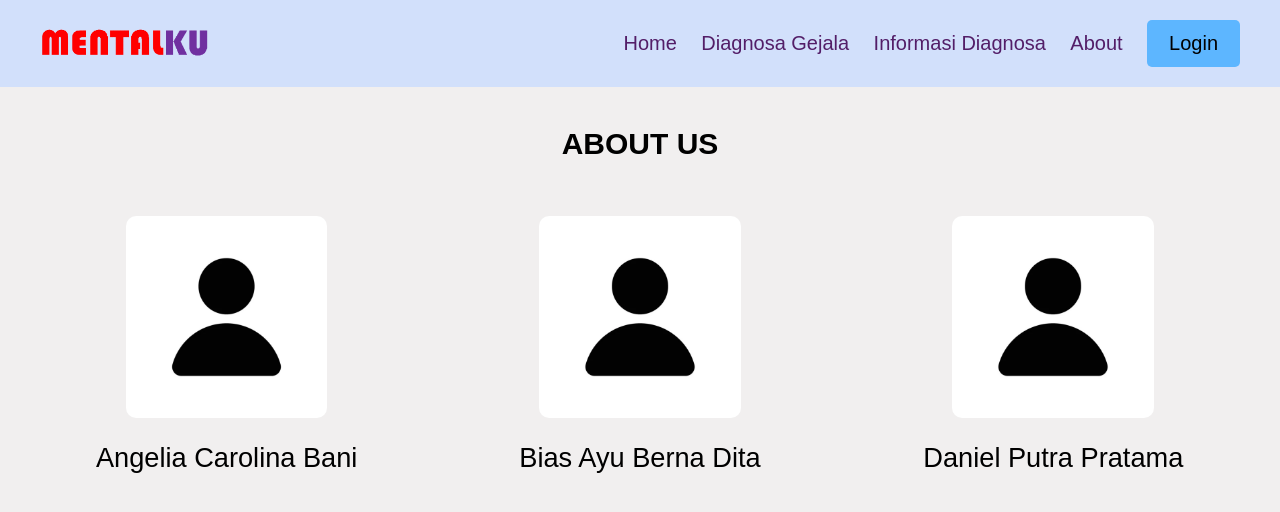
After one commit to MasFocal/mentalku, a PHP site: page /about.php in a window 1280 px wide. The commit adds this page. Shown: the top 512 px of the page. Run offline with PHP 8.4, Linux system fonts and the light colour scheme.

Commit message:
update team

```diff
--- /dev/null
+++ b/about.php
@@ -0,0 +1,31 @@
+<!DOCTYPE html>
+<html lang="en">
+<head>
+    <meta charset="UTF-8">
+    <meta name="viewport" content="width=device-width, initial-scale=1.0">
+    <title>About</title>
+    <link rel="stylesheet" href="asset/css/style-user.css">
+</head>
+<body>
+<?php
+include "navbar.php"
+?>
+    <div class="container">
+        <p class="judul">ABOUT US</p>
+        <div class="isi-about">
+            <div class="about-2">
+                <img class="img-about" src="asset/img/icon.jpg" alt="">
+                <p class="text-about">Angelia Carolina Bani</p>
+            </div>
+            <div class="about-2">
+                <img class="img-about" src="asset/img/icon.jpg" alt="">
+                <p class="text-about">Bias Ayu Berna Dita</p>
+            </div>
+            <div class="about-2">
+                <img class="img-about" src="asset/img/icon.jpg" alt="">
+                <p class="text-about">Daniel Putra Pratama</p>
+            </div>
+        </div>
+    </div>
+</body>
+</html>
--- a/asset/css/style-user.css
+++ b/asset/css/style-user.css
@@ -23,7 +23,10 @@ body {
 .navbar a {
     font-size: 20px;
     margin-left: 20px;
+    /*
     color: #9D44C0;
+    */
+    color: #531e68;
     text-decoration: none;
 }
 
@@ -106,3 +109,28 @@ body {
     font-weight: bold;
     cursor: pointer;
 }
+
+.isi-about {
+    display: flex;
+    margin: 50px 20px;
+}
+
+.about-2 {
+    margin: 5px;
+}
+
+.img-about {
+    width: 50%;
+    border-radius: 10px;
+}
+
+.text-about {
+    padding-top: 20px;
+    font-size: 1.7rem;
+}
+
+.home-img {
+    width: 100%;
+    height: 100%;
+    background-size: cover;
+}
--- a/index.php
+++ b/index.php
@@ -11,6 +11,7 @@
 include "navbar.php"
 ?>
     <div class="container">
+        <img class="home-img" src="asset/img/bc.png" alt="">
         <p class="judul-home">SELAMAT DATANG DI MENTALKU</p>
         <p class="isi-home">MENTALKU merupakan website sistem pakar guna mendiagnosa penyakit kesehatan mental</p>
         <a href="diagnosa.php"><button class="button-mulai" id="btn-mulai">MULAI</button></a>
--- a/navbar.php
+++ b/navbar.php
@@ -6,7 +6,7 @@
         <a href="index.php">Home</a>
         <a href="diagnosa.php">Diagnosa Gejala</a>
         <a href="404.php">Informasi Diagnosa</a>
-        <a href="404.php">Contact</a>
+        <a href="about.php">About</a>
         <!--
         <a href="404.php">Profile</a>
         -->
```
Also changed, not shown: admin/penyakit.php (added), asset/img/background.webp (added), asset/img/bc.png (added), asset/img/icon.jpg (added).
